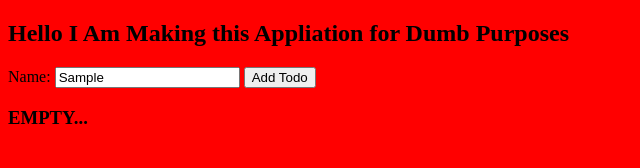
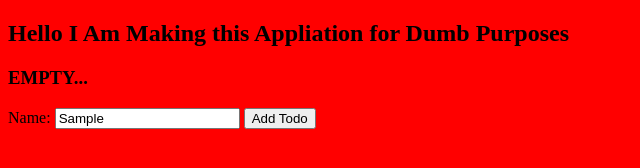
Before and after one commit to RealCodingRJ/TodoListApp, a website: page frontend/index.html in a window 1280 px wide. Both pictures are taken after typing "Sample" into the empty fields and a click on the button "Add Todo". Shown: the whole page, without its empty margins (0-640 px from the left). Drawn offline with Linux system fonts and the light colour scheme.

Commit message:
ADD CODE FOR HEADING AND EMPTY MESSAGE IF INPUT IS NOTHING

```diff
--- a/frontend/index.html
+++ b/frontend/index.html
@@ -9,6 +9,8 @@
     <h2 id="titleHeader">
       Hello I Am Making this Appliation for Dumb Purposes
     </h2>
+
+    <h3 id="emptyMessage">Empty...</h3>
 
     <div>
       <label for="#app"> Name: </label>
--- a/src/index.js
+++ b/src/index.js
@@ -1,5 +1,5 @@
 function isEmpty(string) {
-  const isEmptyString = string === "" ? "Empty" : string;
+  const isEmptyString = string == "" ? "Empty" : string;
   return isEmptyString;
 }
 
@@ -12,19 +12,20 @@ function getApp() {
   const titleHeader = document.getElementById("titleHeader");
 
   const body = document.body;
+  const headingThree = document.getElementById("emptyMessage");
 
   if (isEmpty(value)) {
-    const headingThree = document.createElement("h3");
-    body.append(headingThree);
     headingThree.textContent = "Empty...".toUpperCase();
     body.style.backgroundColor = "red";
-  } else {
+  }
+
   if (value == "RGB") {
     type.style.display = "none";
     input.style.display = "inline-block";
     type.value = "";
     input.value = "";
 
+    headingThree.style.display = "none";
     const heading = document.createElement("h3");
 
     body.style.backgroundColor = "green";
@@ -36,6 +37,5 @@ function getApp() {
     titleHeader.textContent = "Welcome to My Dumb IDEA...";
   }
 }
-}
 
 button.addEventListener("click", getApp);
```
Lines whose indentation alone changed are shown as unchanged.
